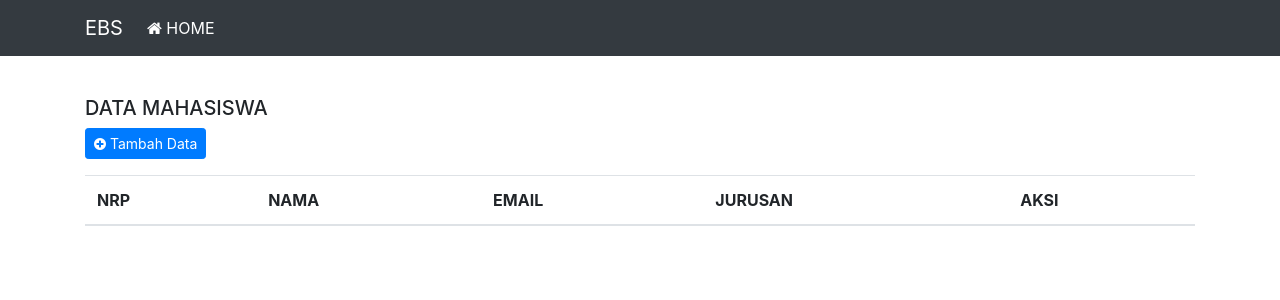
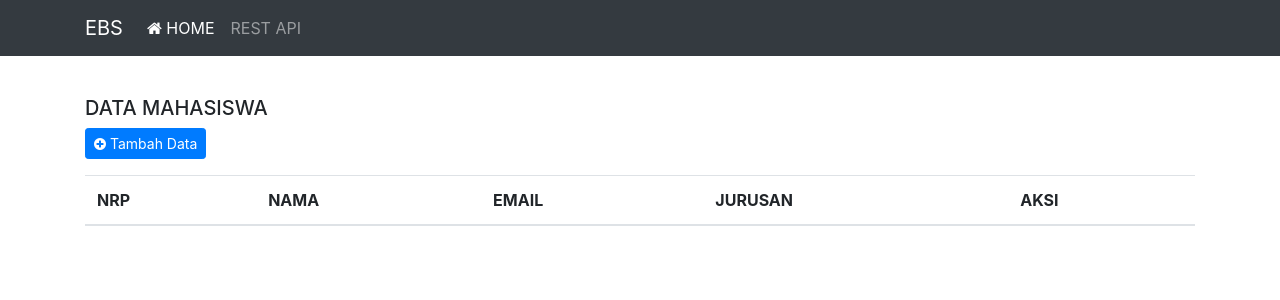
Before and after one commit to erfandibagus/rest-api-crud-with-curl, a CodeIgniter app: page /rest-api/index.php/mahasiswa/data in a window 1280 px wide. Shown: the top 300 px of the page. Run offline with CodeIgniter, Linux system fonts and the light colour scheme; data that the repository does not hold is empty.

Commit message:
Update template.php

```diff
--- a/application/views/template.php
+++ b/application/views/template.php
@@ -19,6 +19,9 @@
             <li class="nav-item active">
               <a class="nav-link" href="<?=base_url();?>"><i class="fa fa-home"></i> HOME</a>
             </li>
+            <li class="nav-item">
+              <a class="nav-link" href="<?=base_url('api/mahasiswa');?>" target="_blank">REST API</a>
+            </li>
           </ul>
         </div>
       </div>
```
